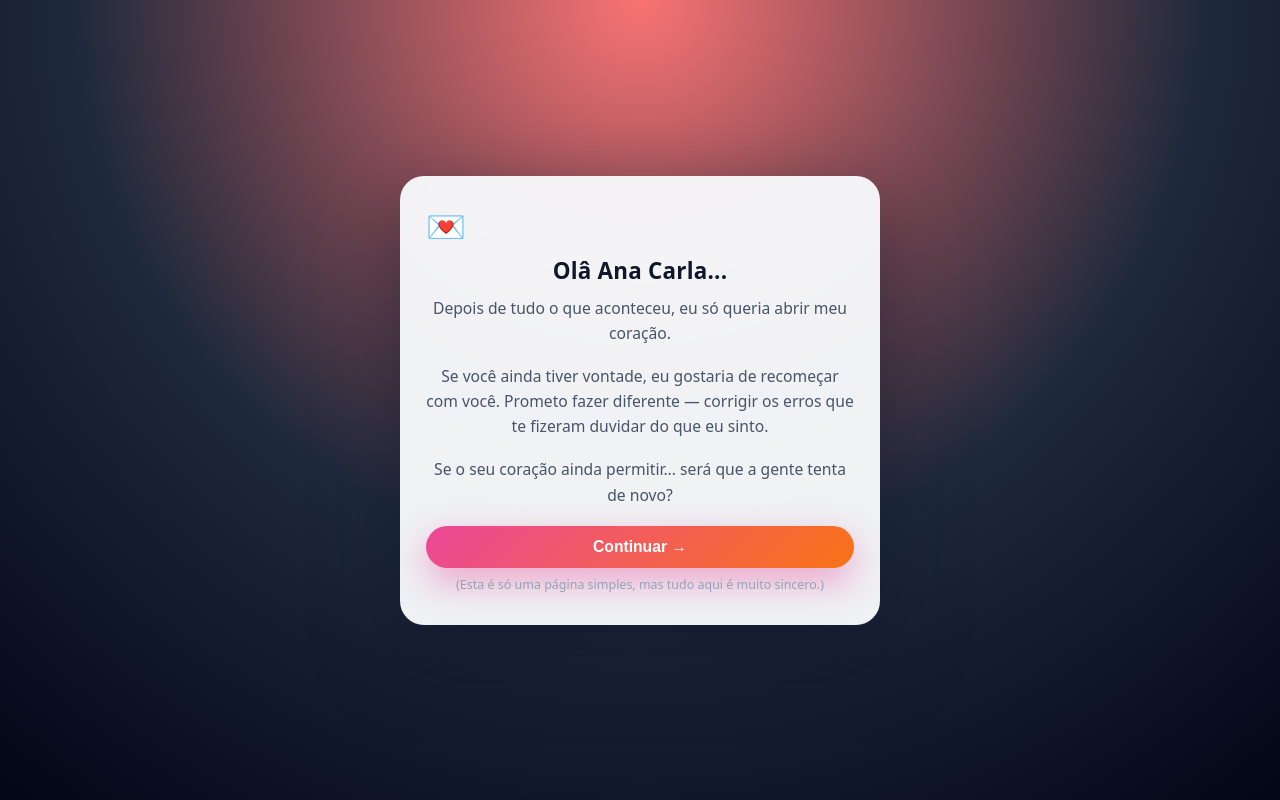
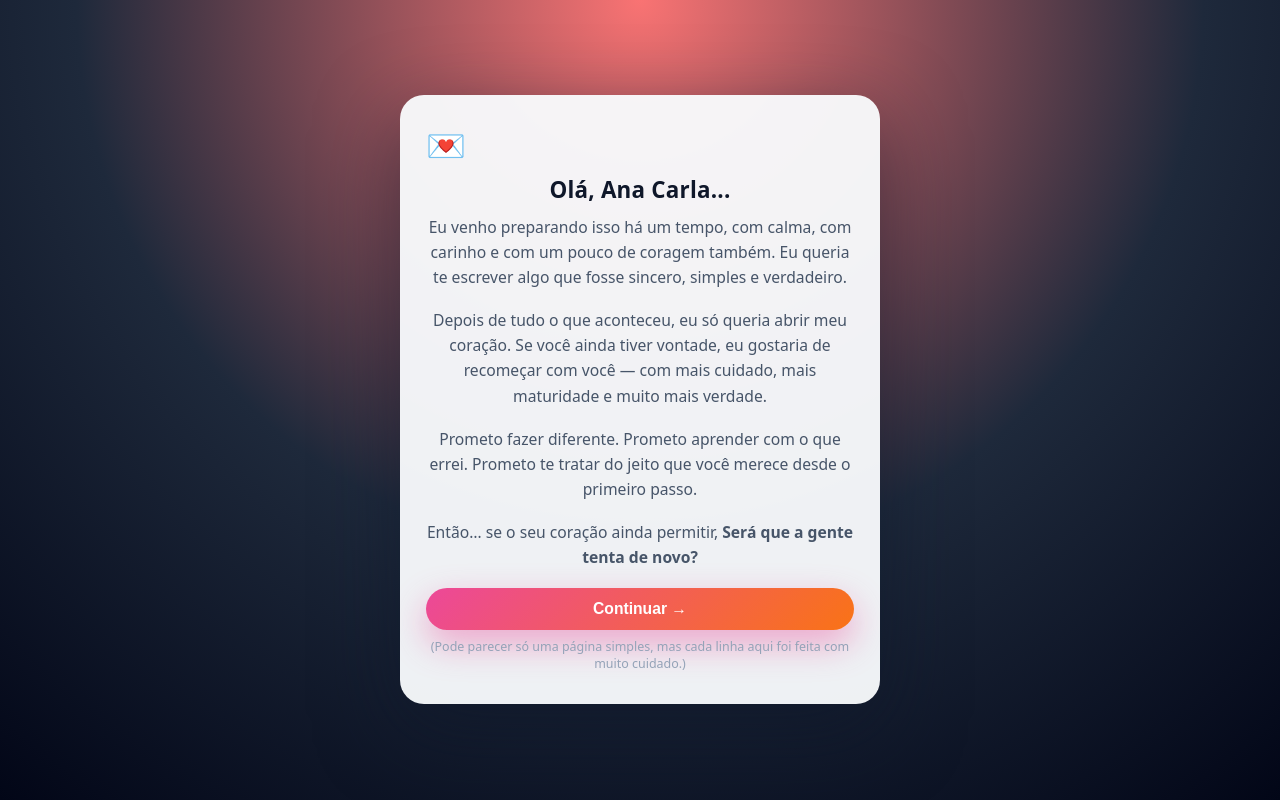
Before and after one commit to Machilas1407/Carta-romantica, a website: page public/index.html in a window 1280 px wide. Drawn offline with Linux system fonts and the light colour scheme.

Commit message:
ajuste final

```diff
--- a/public/index.html
+++ b/public/index.html
@@ -9,18 +9,29 @@
 <body>
   <main class="page" id="page">
     <div class="header-icon">💌</div>
-    <h1>Olâ Ana Carla...</h1>
+    <h1>Olá, Ana Carla...</h1>
+
+    <p>
+      Eu venho preparando isso há um tempo, com calma, com carinho
+      e com um pouco de coragem também.
+      Eu queria te escrever algo que fosse sincero, simples e verdadeiro.
+    </p>
 
     <p>
       Depois de tudo o que aconteceu, eu só queria abrir meu coração.
+      Se você ainda tiver vontade, eu gostaria de recomeçar com você —
+      com mais cuidado, mais maturidade e muito mais verdade.
     </p>
+
     <p>
-      Se você ainda tiver vontade, eu gostaria de recomeçar com você.
-      Prometo fazer diferente — corrigir os erros que te fizeram duvidar
-      do que eu sinto.
+      Prometo fazer diferente.
+      Prometo aprender com o que errei.
+      Prometo te tratar do jeito que você merece desde o primeiro passo.
     </p>
+
     <p>
-      Se o seu coração ainda permitir... será que a gente tenta de novo?
+      Então… se o seu coração ainda permitir,
+      <strong>Será que a gente tenta de novo?</strong>
     </p>
 
     <div class="actions">
@@ -30,7 +41,7 @@
     </div>
 
     <div class="small">
-      (Esta é só uma página simples, mas tudo aqui é muito sincero.)
+      (Pode parecer só uma página simples, mas cada linha aqui foi feita com muito cuidado.)
     </div>
   </main>
 
```
